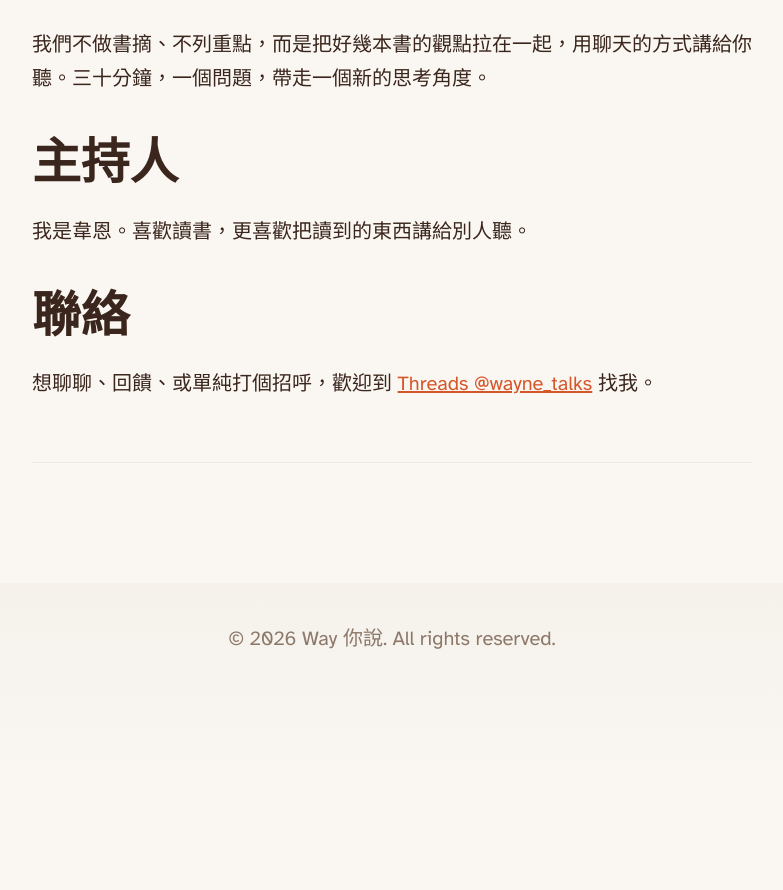
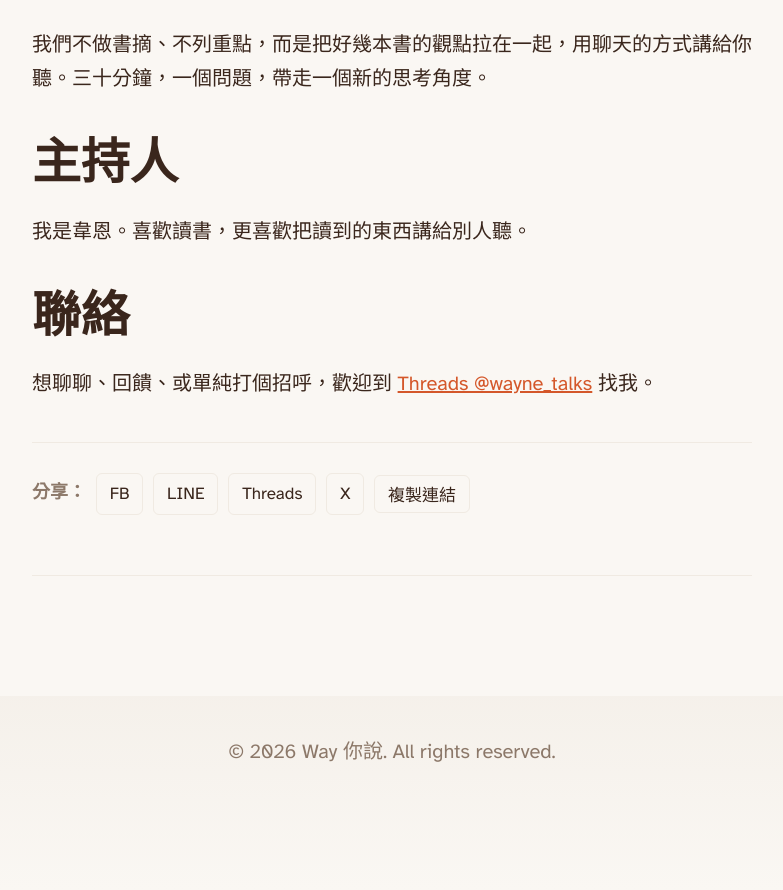
Before and after one commit to m6jo/way-ni-shuo-blog, an Astro site: page /about in a window 1280 px wide. Shown: the part 716-1606 px from the top of the page, without its empty margins (248-1031 px from the left). Before the commit the page ends 1493 px from the top, so only its background shows below. Built offline with nearby package versions, Linux system fonts and the light colour scheme; Astro itself is replaced by a stand-in of ours.

Commit message:
feat: robots.txt + 社群分享按鈕（FB / LINE / Threads / X / 複製連結）
Co-Authored-By: Claude Opus 4.6 <noreply@anthropic.com>

```diff
--- /dev/null
+++ b/public/robots.txt
@@ -0,0 +1,4 @@
+User-agent: *
+Allow: /
+
+Sitemap: https://way-ni-shuo-blog.pages.dev/sitemap-index.xml
--- /dev/null
+++ b/src/components/ShareButtons.astro
@@ -0,0 +1,104 @@
+---
+interface Props {
+	title: string;
+	url: string;
+}
+
+const { title, url } = Astro.props;
+const encodedTitle = encodeURIComponent(title);
+const encodedUrl = encodeURIComponent(url);
+---
+
+<div class="share-buttons">
+	<span class="share-label">分享：</span>
+	<a
+		href={`https://www.facebook.com/sharer/sharer.php?u=${encodedUrl}`}
+		target="_blank"
+		rel="noopener noreferrer"
+		aria-label="分享到 Facebook"
+		class="share-btn fb"
+	>FB</a>
+	<a
+		href={`https://social-plugins.line.me/lineit/share?url=${encodedUrl}`}
+		target="_blank"
+		rel="noopener noreferrer"
+		aria-label="分享到 LINE"
+		class="share-btn line"
+	>LINE</a>
+	<a
+		href={`https://www.threads.net/intent/post?text=${encodedTitle}%20${encodedUrl}`}
+		target="_blank"
+		rel="noopener noreferrer"
+		aria-label="分享到 Threads"
+		class="share-btn threads"
+	>Threads</a>
+	<a
+		href={`https://twitter.com/intent/tweet?text=${encodedTitle}&url=${encodedUrl}`}
+		target="_blank"
+		rel="noopener noreferrer"
+		aria-label="分享到 X"
+		class="share-btn x"
+	>X</a>
+	<button
+		class="share-btn copy"
+		aria-label="複製連結"
+		data-url={url}
+	>複製連結</button>
+</div>
+
+<script is:inline>
+	function bindCopyButtons() {
+		document.querySelectorAll('.share-btn.copy').forEach((btn) => {
+			btn.addEventListener('click', async () => {
+				const url = btn.dataset.url;
+				try {
+					await navigator.clipboard.writeText(url);
+					const orig = btn.textContent;
+					btn.textContent = '已複製！';
+					setTimeout(() => { btn.textContent = orig; }, 1500);
+				} catch {}
+			});
+		});
+	}
+	bindCopyButtons();
+	document.addEventListener('astro:page-load', bindCopyButtons);
+</script>
+
+<style>
+	.share-buttons {
+		display: flex;
+		align-items: center;
+		gap: 0.5em;
+		flex-wrap: wrap;
+		margin-top: 2em;
+		padding-top: 1.5em;
+		border-top: 1px solid rgb(var(--gray-light));
+	}
+	.share-label {
+		font-weight: 600;
+		font-size: 0.9em;
+		color: rgb(var(--gray));
+	}
+	.share-btn {
+		display: inline-block;
+		padding: 0.3em 0.75em;
+		border-radius: 6px;
+		font-size: 0.85em;
+		font-weight: 500;
+		text-decoration: none;
+		cursor: pointer;
+		border: 1px solid rgb(var(--gray-light));
+		background: rgb(var(--bg));
+		color: rgb(var(--gray-dark));
+		transition: background 0.2s, color 0.2s;
+	}
+	.share-btn:hover {
+		background: var(--accent);
+		color: #fff;
+		border-color: var(--accent);
+	}
+	.fb:hover { background: #1877f2; border-color: #1877f2; }
+	.line:hover { background: #06c755; border-color: #06c755; }
+	.threads:hover { background: #000; border-color: #000; }
+	.x:hover { background: #000; border-color: #000; }
+</style>
--- a/src/layouts/BlogPost.astro
+++ b/src/layouts/BlogPost.astro
@@ -8,6 +8,7 @@ import Giscus from '../components/Giscus.astro';
 import Header from '../components/Header.astro';
 import JsonLd from '../components/JsonLd.astro';
 import RelatedPosts from '../components/RelatedPosts.astro';
+import ShareButtons from '../components/ShareButtons.astro';
 import TableOfContents from '../components/TableOfContents.astro';
 
 type Props = CollectionEntry<'blog'>['data'] & {
@@ -124,6 +125,7 @@ const { title, description, pubDate, updatedDate, heroImage, category, tags, hea
 					</div>
 					<TableOfContents headings={headings} />
 					<slot />
+					<ShareButtons title={title} url={Astro.url.href} />
 					<RelatedPosts currentSlug={slug} currentTags={tags || []} currentCategory={category} />
 					<Giscus />
 				</div>
```
